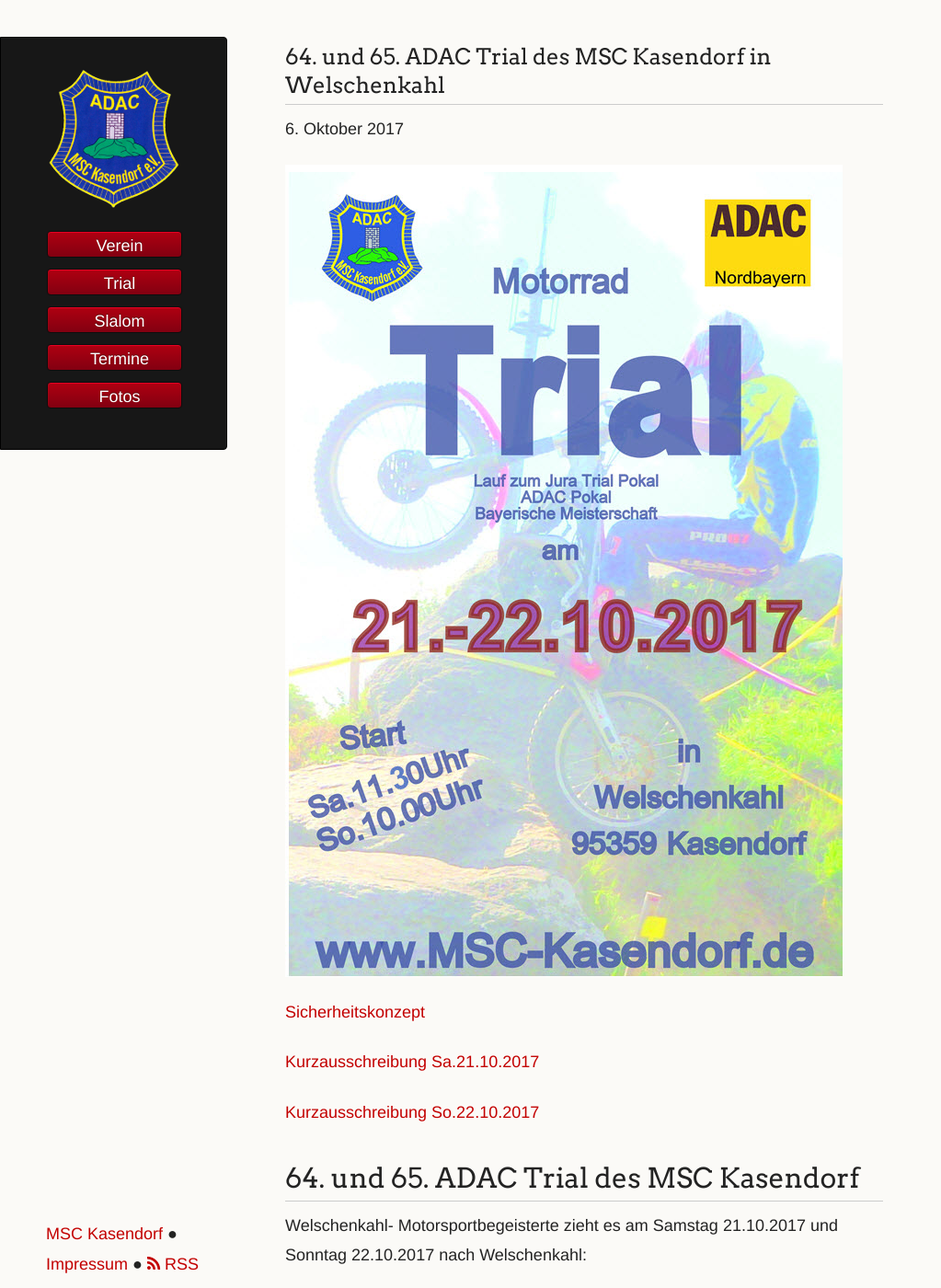
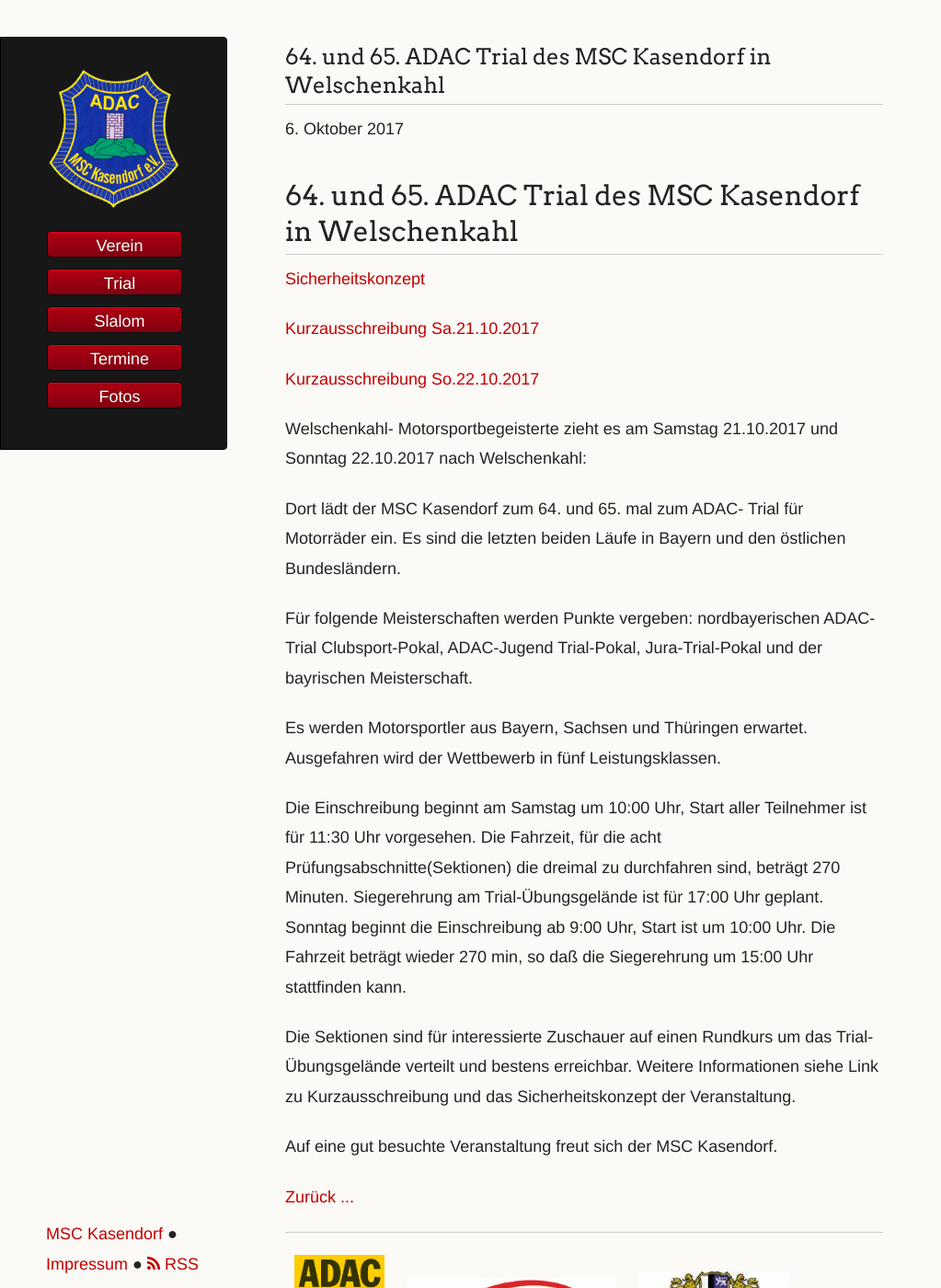
Before and after one commit to msc-kasendorf/docker, a Jekyll site: the page built from docs/_posts/2017-10-06-Vorankündigung 2017.md, in a window 1280 px wide and 1400 px high. Shown: the whole window at 92% size, without its empty margins (0-1023 px from the left). Built offline with Jekyll 4.4.1, drawn with Linux system fonts in a browser that asks for light colours.

Commit message:
Update 2017-10-06-Vorankündigung 2017.md

```diff
--- a/docs/_posts/2017-10-06-Vorankündigung 2017.md
+++ b/docs/_posts/2017-10-06-Vorankündigung 2017.md
@@ -8,7 +8,7 @@
 lang: de
 ---
 
-![Klicken um Bild zu vergrößern](/download/2017Plakat.jpg)
+# 64. und 65. ADAC Trial des MSC Kasendorf in Welschenkahl
 
 [Sicherheitskonzept](/download/2017_Sicherheitskonzept_Internet.pdf)
 
```
Also changed, not shown: other parts of docs/_posts/2017-10-06-Vorankündigung 2017.md (+0 -2 lines).
